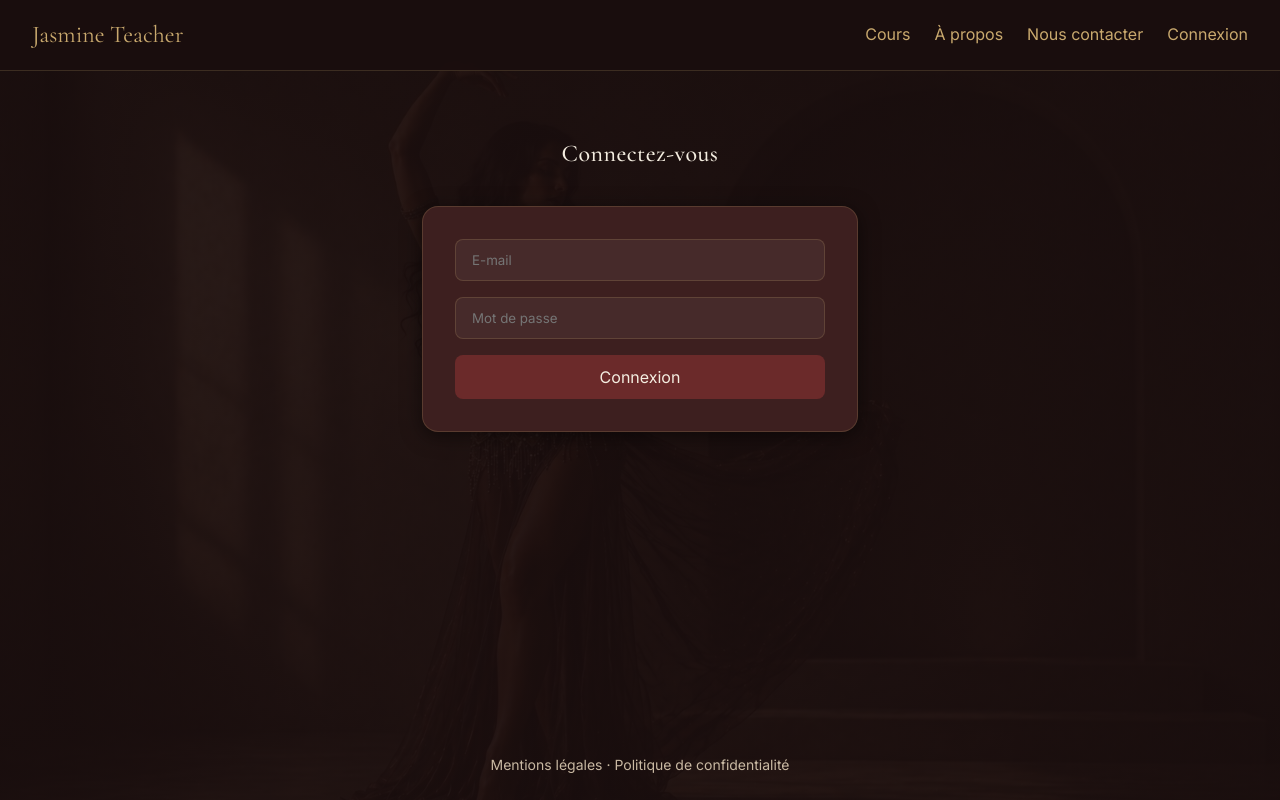
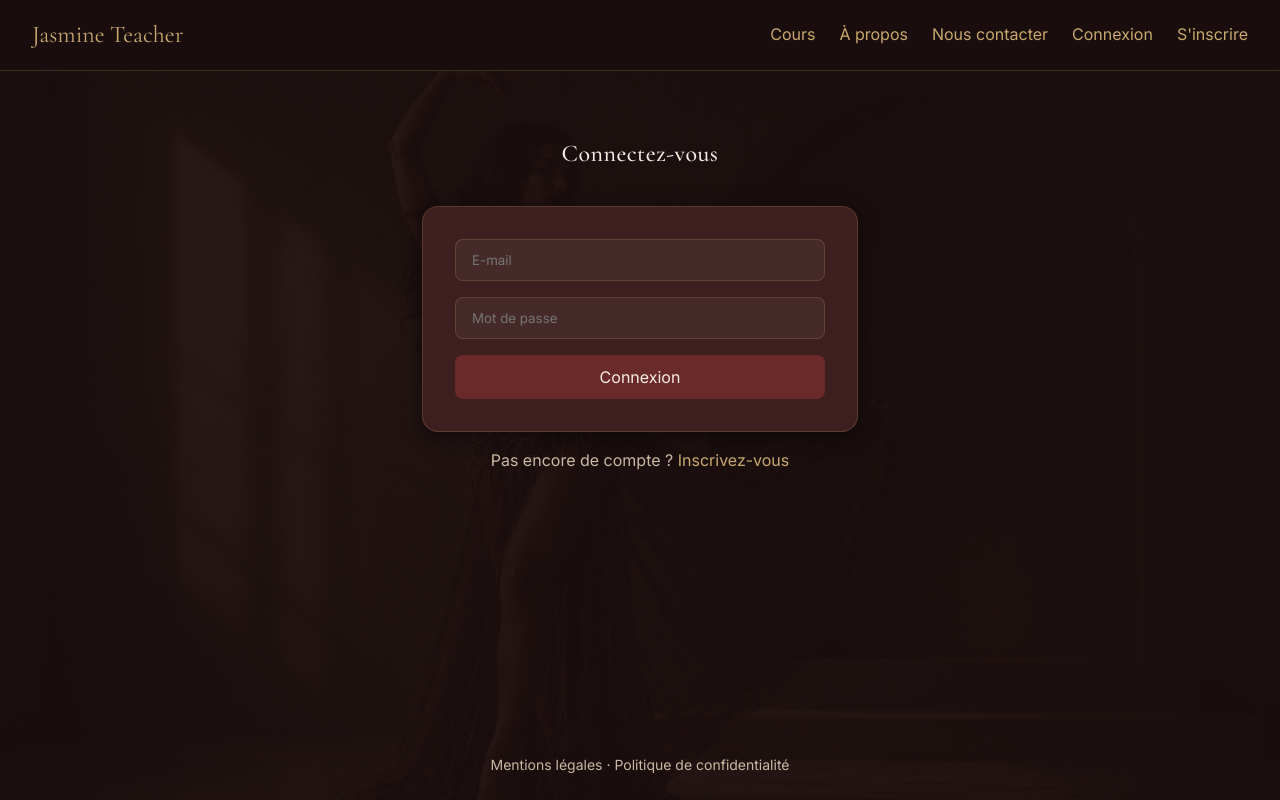
Before and after one commit to daddacameliayasmine-oss/JasmineTeacher-frontend, a React (Vite) app: page /connexion in a window 1280 px wide. Built offline with nearby package versions, Linux system fonts and the light colour scheme.

Commit message:
feat(nav): liens s inscrire dans header et liens croises login register

```diff
--- a/src/components/layout/Header.tsx
+++ b/src/components/layout/Header.tsx
@@ -41,7 +41,10 @@ const Header = () => {
             </button>
           </>
         ) : (
-          <Link to="/connexion">Connexion</Link>
+          <>
+            <Link to="/connexion">Connexion</Link>
+            <Link to="/inscription">S'inscrire</Link>
+          </>
         )}
       </nav>
     </header>
--- a/src/pages/Login.tsx
+++ b/src/pages/Login.tsx
@@ -1,5 +1,5 @@
 import { type FormEvent, useState } from "react";
-import { useNavigate } from "react-router-dom";
+import { Link, useNavigate } from "react-router-dom";
 import Button from "../components/ui/Button.js";
 import Card from "../components/ui/Card.js";
 import { useAuth } from "../context/AuthContext.js";
@@ -63,6 +63,9 @@ const Login = () => {
           <Button type="submit">{submitting ? "Connexion…" : "Connexion"}</Button>
         </form>
       </Card>
+      <p style={{ textAlign: "center", marginTop: "var(--space-md)", color: "var(--color-text-muted)" }}>
+        Pas encore de compte ? <Link to="/inscription">Inscrivez-vous</Link>
+      </p>
     </section>
   );
 };
--- a/src/pages/Register.tsx
+++ b/src/pages/Register.tsx
@@ -1,5 +1,5 @@
 import { type FormEvent, useState } from "react";
-import { useNavigate } from "react-router-dom";
+import { Link, useNavigate } from "react-router-dom";
 import Button from "../components/ui/Button.js";
 import Card from "../components/ui/Card.js";
 import { useAuth } from "../context/AuthContext.js";
@@ -70,6 +70,9 @@ const Register = () => {
           <Button type="submit">{submitting ? "Inscription…" : "S'inscrire"}</Button>
         </form>
       </Card>
+      <p style={{ textAlign: "center", marginTop: "var(--space-md)", color: "var(--color-text-muted)" }}>
+        Déjà inscrit ? <Link to="/connexion">Connectez-vous</Link>
+      </p>
     </section>
   );
 };
```
